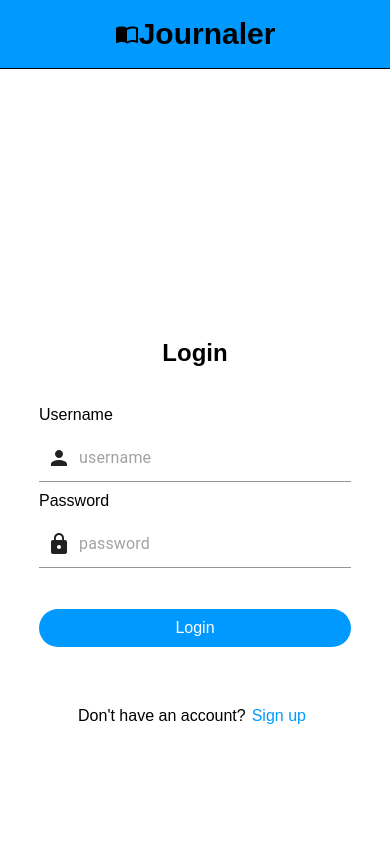
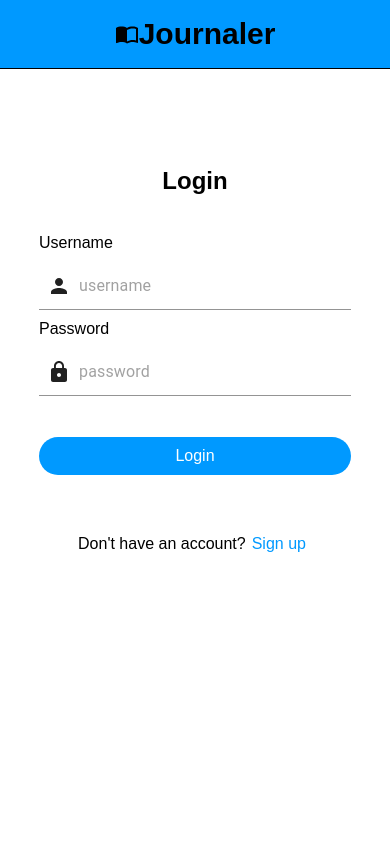
Before and after one commit to DomCampese/Journaler, a React (Create React App) app: page /login in a window 390 px wide. Shown: the top 844 px of the page. Built offline with nearby package versions, Linux system fonts and the light colour scheme.

Commit message:
Fixed login/signup spacing for mobile

```diff
--- a/src/styles/App.css
+++ b/src/styles/App.css
@@ -496,4 +496,9 @@
   .error-message {
     position: absolute;
   }
+
+  .login-signup-wrapper {
+    align-items: baseline;
+    height: 100vh;
+  }
 }
```
